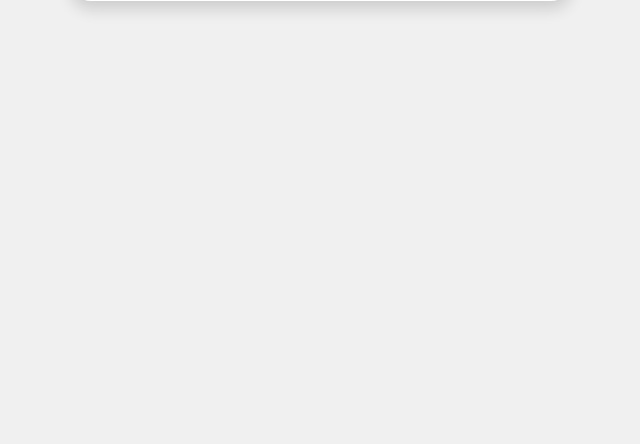
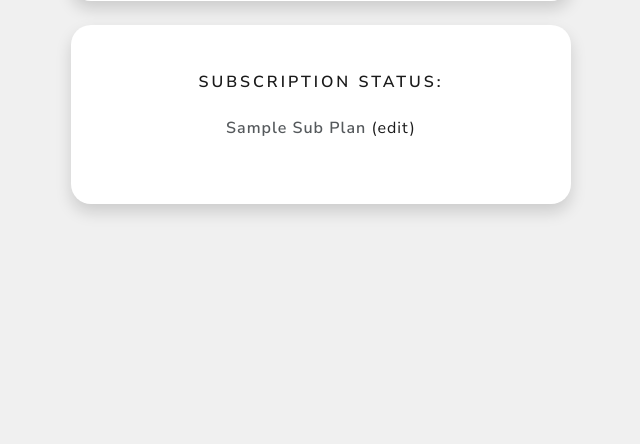
Before and after one commit to rivka-levit/sub-platform, a Django app: template app/client/templates/client/client_dashboard.html in a window 1280 px wide. Shown: the part 244-688 px from the top of the page, without its empty margins (319-959 px from the left). Run offline with Django 3.2, Linux system fonts and the light colour scheme; the template is opened without the code that fills it: most values are stand-ins (such as "Sample title", 1, 10 or a date in 2020); some libraries are stand-ins or nearby versions.

Commit message:
subscription status on dashboard

```diff
--- a/app/client/templates/client/client_dashboard.html
+++ b/app/client/templates/client/client_dashboard.html
@@ -11,21 +11,21 @@
     <h5>👋 Welcome, {{ user.first_name }}!</h5>
   </div>
 
-{#  <div class="container bg-white shadow mt-2 mt-md-4 p-5 form-layout text-center">#}
-{#    <h5>Subscription status:</h5>#}
-{#    {% if sub_plan %}#}
-{#      <p class="pt-3 fw-bold">#}
-{#        {{ sub_plan.name|title }}#}
-{#        <a href="{% url 'account' %}#edit-subscription" class="fw-light">(edit)</a>#}
-{#      </p>#}
-{#    {% else %}#}
-{#      <p class="py-3">None</p>#}
-{#      <form action="{% url 'client:subscription-plans' %}" method="get">#}
-{#        <input type="submit"#}
-{#               value="Subscribe"#}
-{#               class="btn btn-success">#}
-{#      </form>#}
-{#    {% endif %}#}
-{#  </div>#}
+  <div class="container bg-white shadow mt-2 mt-md-4 p-5 form-layout text-center">
+    <h5>Subscription status:</h5>
+    {% if sub_plan %}
+      <p class="pt-3 fw-bold">
+        {{ sub_plan.name|title }}
+        <a href="{% url 'account' %}" class="fw-light">(edit)</a>  <!-- #edit-subscription -->
+      </p>
+    {% else %}
+      <p class="py-3">None</p>
+      <form action="{% url 'client:subscription_plans' %}" method="get">
+        <input type="submit"
+               value="Subscribe"
+               class="btn btn-success">
+      </form>
+    {% endif %}
+  </div>
 
 {% endblock %}
```
Also changed, not shown: app/client/tests/test_client_web.py (+47 -0 lines), app/client/views.py (+15 -14 lines).
